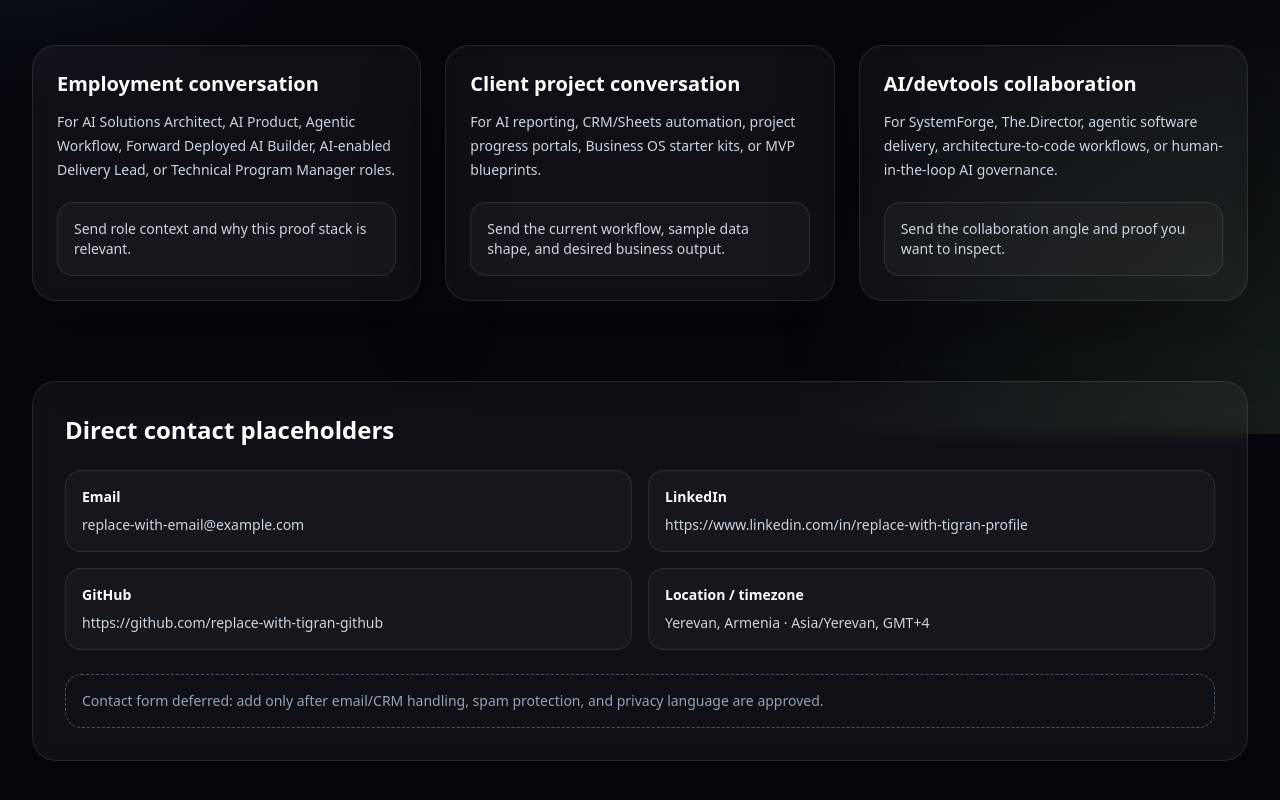
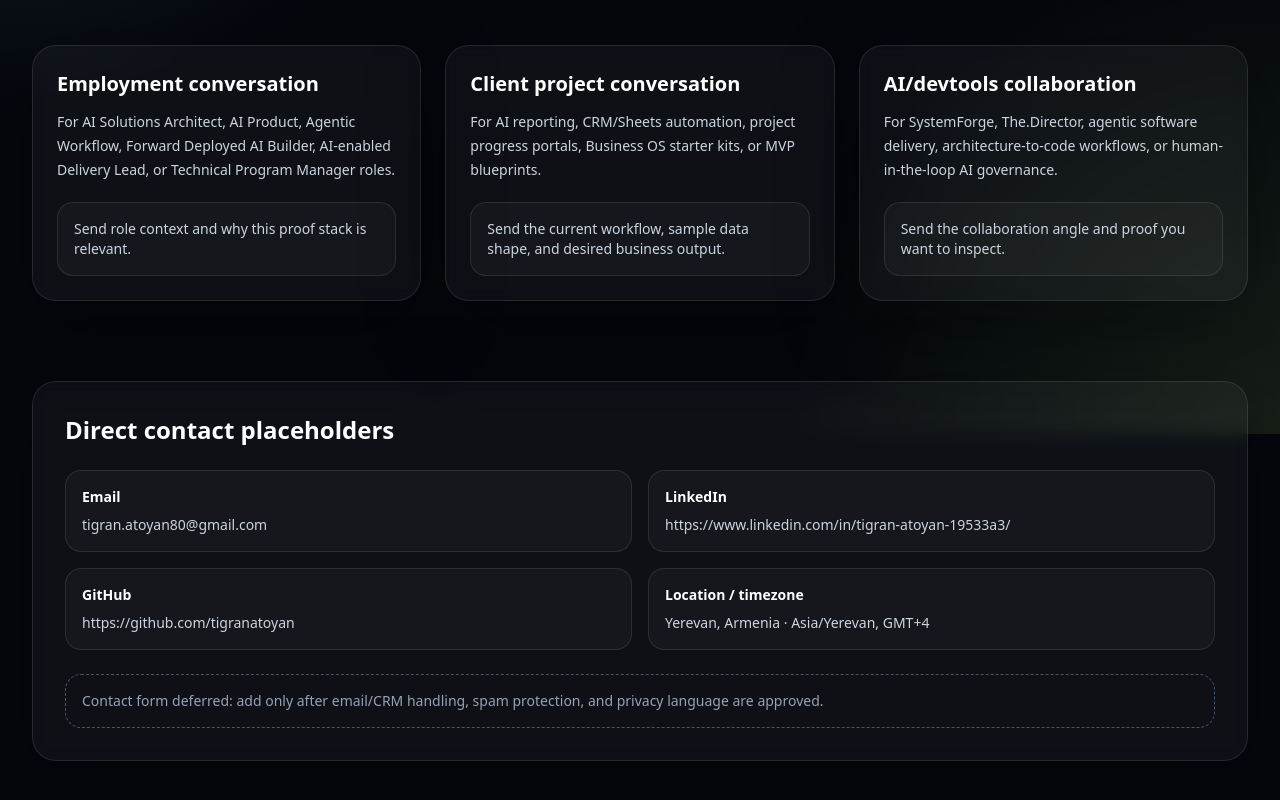
Before and after one commit to tigranatoyan/tigranatoyan-ai-portal, a Next.js app: page /contact in a window 1280 px wide. Shown: the part 366-1166 px from the top of the page. Built offline with nearby package versions, Linux system fonts and the light colour scheme.

Commit message:
Update site.ts with real email, LinkedIn, and GitHub

```diff
--- a/content/site.ts
+++ b/content/site.ts
@@ -20,11 +20,11 @@ export const site = {
   location: "Yerevan, Armenia",
   timezone: "Asia/Yerevan, GMT+4",
   availability: "Open to AI systems, AI product, agentic workflow, delivery leadership, and focused automation projects.",
-  emailLabel: "Email placeholder",
-  email: "replace-with-email@example.com",
+  emailLabel: "Tigran Atoyan's email",
+  email: "tigran.atoyan80@gmail.com",
   url: "https://tigran-atoyan-ai.vercel.app",
-  linkedin: "https://www.linkedin.com/in/replace-with-tigran-profile",
-  github: "https://github.com/replace-with-tigran-github",
+  linkedin: "https://www.linkedin.com/in/tigran-atoyan-19533a3/",
+  github: "https://github.com/tigranatoyan",
   ctas: {
     primary: { label: "Inspect the proof", href: "/portfolio" },
     secondary: { label: "Download CV", href: "/cv" },
```
